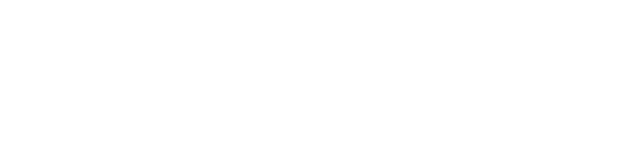
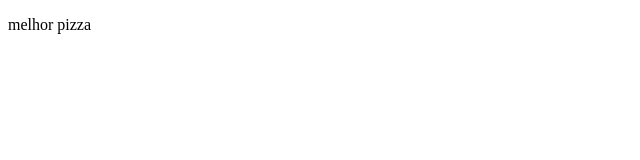
Before and after one commit to leticia-padrin/pizza-delicia-bb, a plain HTML site: page index.html in a window 1280 px wide. Shown: the whole page, without its empty margins (0-640 px from the left). Drawn offline with Linux system fonts and the light colour scheme.

Commit message:
Update index.html

```diff
--- a/index.html
+++ b/index.html
@@ -5,6 +5,6 @@
     <title>Pizza Delícia</title>
 </head>
 <body>
-
+    <p> melhor pizza </p>
 </body>
 </html>
```
